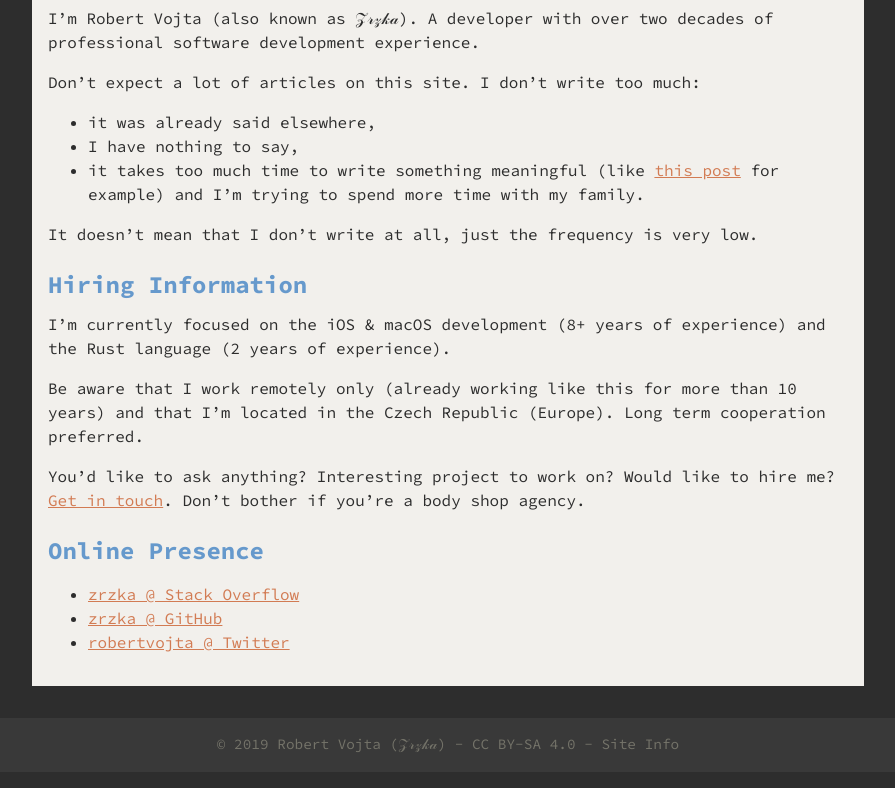
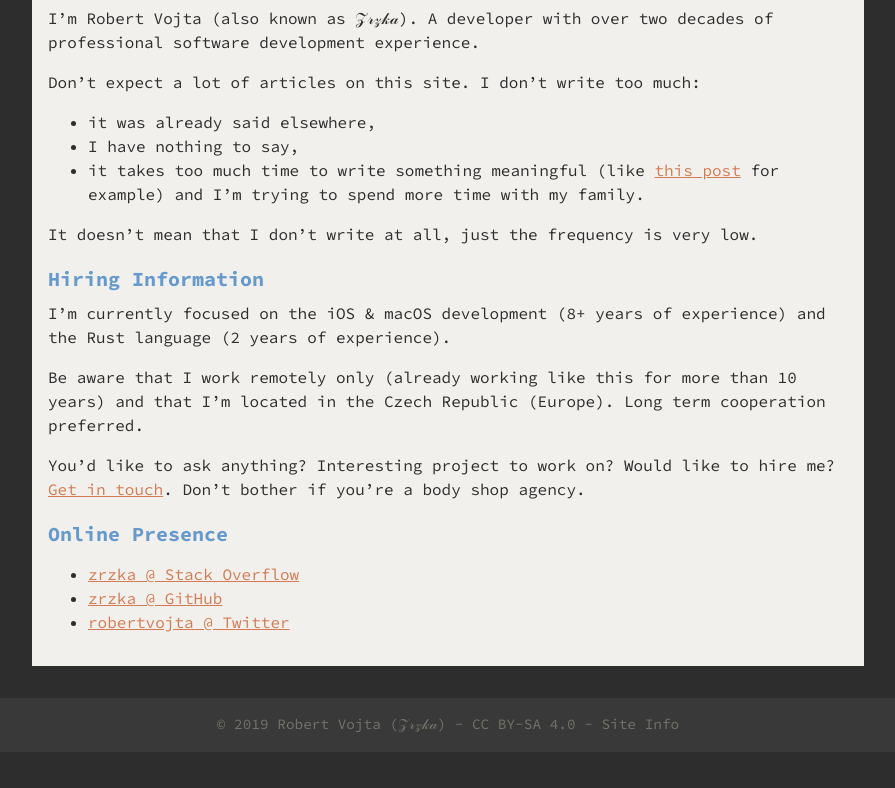
Before and after one commit to zrzka/zrzka.github.io, a plain HTML site: page services/index.html in a window 1280 px wide. Shown: the part 156-944 px from the top of the page, without its empty margins (192-1087 px from the left). Drawn offline with Linux system fonts and the light colour scheme.

Commit message:
Publishing Site www.zrzka.dev at 251f5128b59c12715f72c3cb775a8d56af18be55 on Fri Feb 21 16:07:40 UTC 2020

```diff
--- a/css/style.css
+++ b/css/style.css
@@ -348,7 +348,7 @@ article.single section.body {
 /* Highlight Colors */
 
 article.single section.body h1 { color: var(--base0d); }
-article.single section.body h2 { color: var(--base0b); }
+article.single section.body h2 { color: var(--base0d); }
 article.single section.body h3 { color: var(--base09); }
 article.single section.body h4 { color: var(--base08); }
 article.single section.body h5 { color: var(--base02); }
--- a/services/index.html
+++ b/services/index.html
@@ -3,9 +3,9 @@
 decades of professional software development experience.</p><p>Don&rsquo;t expect a lot of articles on this site. I don&rsquo;t write too much:</p><ul><li>it was already said elsewhere,</li><li>I have nothing to say,</li><li>it takes too much time
 to write something meaningful (like
 <a href=/aws-journey-api-gateway-lambda-vpc-performance/>this post</a>
-for example) and I&rsquo;m trying to spend more time with my family.</li></ul><p>It doesn&rsquo;t mean that I don&rsquo;t write at all, just the frequency is very low.</p><h1 id=hiring-information>Hiring Information</h1><p>I&rsquo;m currently focused on the iOS & macOS development (8+ years of experience) and
+for example) and I&rsquo;m trying to spend more time with my family.</li></ul><p>It doesn&rsquo;t mean that I don&rsquo;t write at all, just the frequency is very low.</p><h2 id=hiring-information>Hiring Information</h2><p>I&rsquo;m currently focused on the iOS & macOS development (8+ years of experience) and
 the Rust language (2 years of experience).</p><p>Be aware that I work remotely only (already working like this for more than 10 years)
 and that I&rsquo;m located in the Czech Republic (Europe). Long term cooperation preferred.</p><p>You&rsquo;d like to ask anything? Interesting project to work on? Would like to hire
 me? <a href=mailto:rvojta@me.com>Get in touch</a>. Don&rsquo;t bother if you&rsquo;re a body shop
-agency.</p><h1 id=online-presence>Online Presence</h1><ul><li><a href=https://stackoverflow.com/users/581190/zrzka>zrzka @ Stack Overflow</a></li><li><a href=https://github.com/zrzka>zrzka @ GitHub</a></li><li><a href=https://twitter.com/robertvojta>robertvojta @ Twitter</a></li></ul></section></article></main></div><footer><div class=container><span class=copyright>&copy; 2019 Robert Vojta (𝒵𝓇𝓏𝓀𝒶) - <a rel=license href=https://creativecommons.org/licenses/by-sa/4.0/>CC BY-SA 4.0</a> - <a href=/site>Site
+agency.</p><h2 id=online-presence>Online Presence</h2><ul><li><a href=https://stackoverflow.com/users/581190/zrzka>zrzka @ Stack Overflow</a></li><li><a href=https://github.com/zrzka>zrzka @ GitHub</a></li><li><a href=https://twitter.com/robertvojta>robertvojta @ Twitter</a></li></ul></section></article></main></div><footer><div class=container><span class=copyright>&copy; 2019 Robert Vojta (𝒵𝓇𝓏𝓀𝒶) - <a rel=license href=https://creativecommons.org/licenses/by-sa/4.0/>CC BY-SA 4.0</a> - <a href=/site>Site
 Info</a></span></div></footer></body></html>
```
